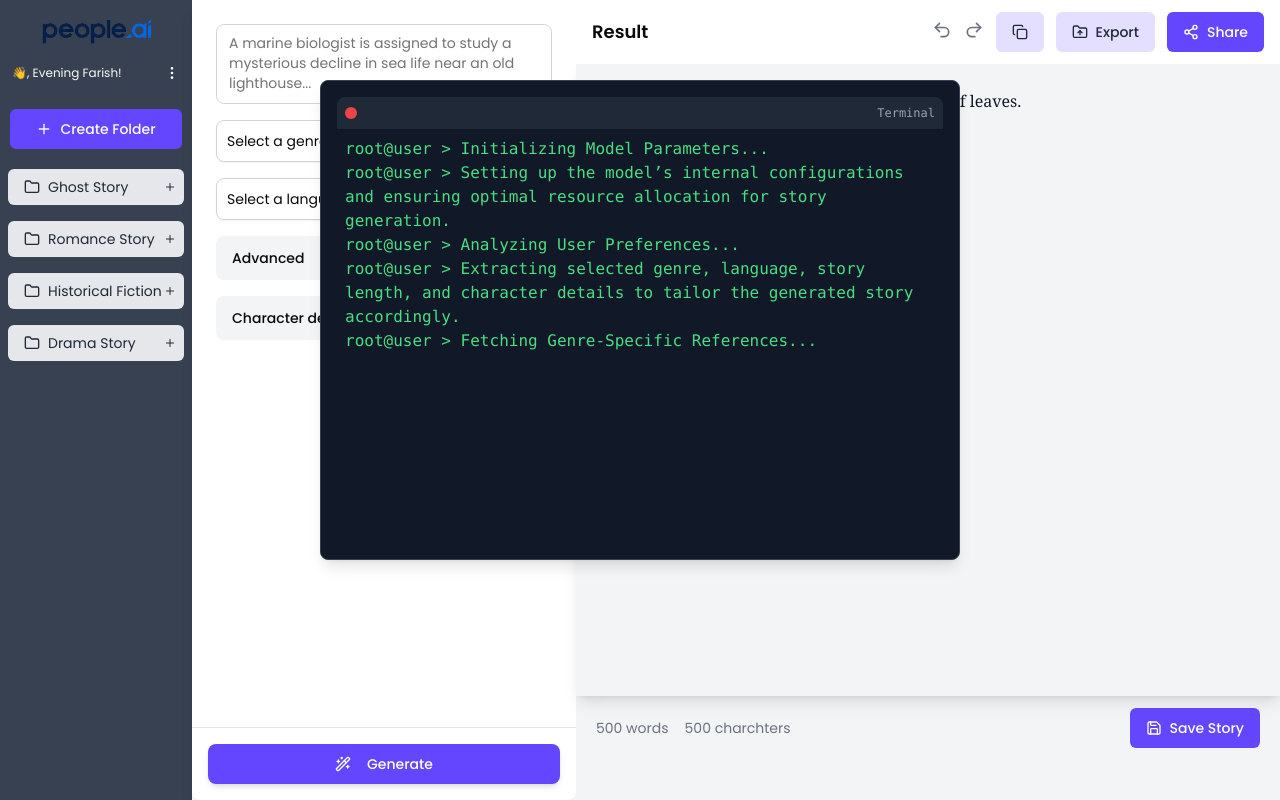
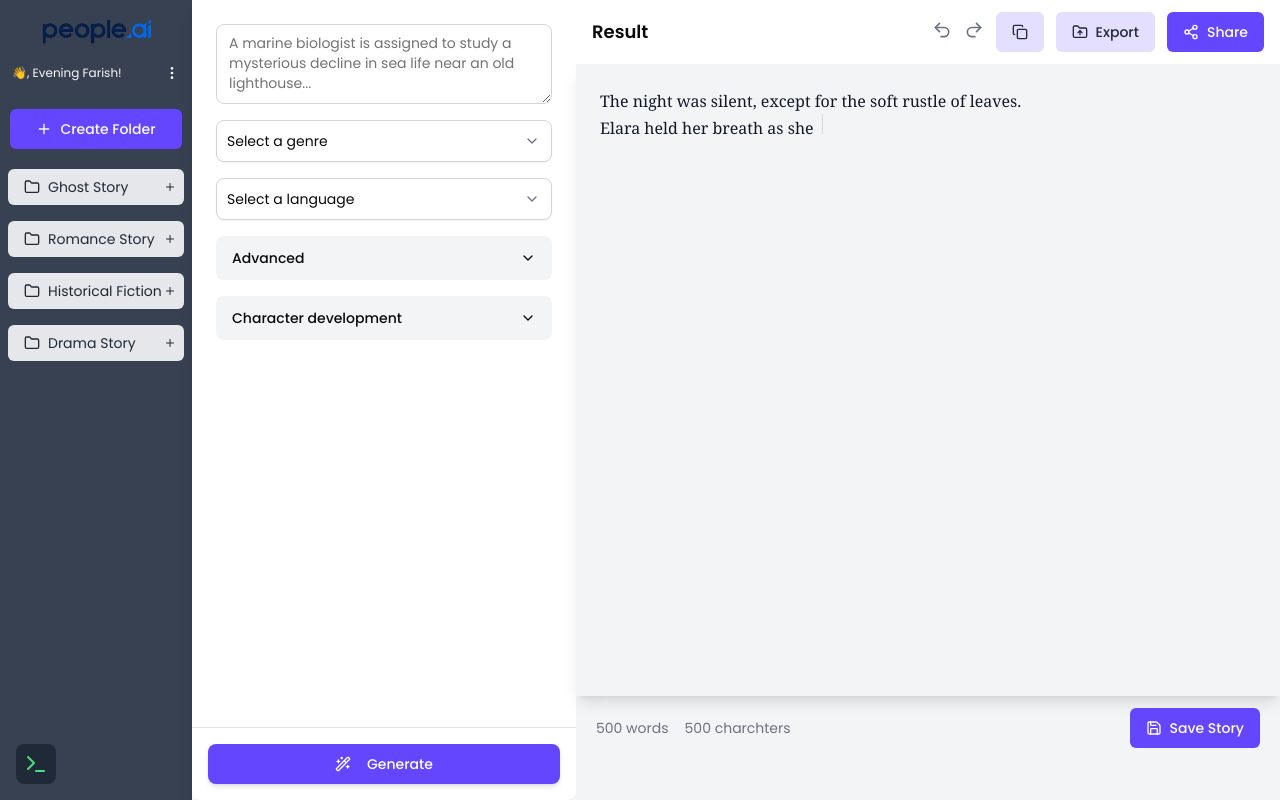
Before and after one commit to farish-jamal/Gen-ai-story, a React (Vite) app: page /my-workspace in a window 1280 px wide. Built offline with nearby package versions, Linux system fonts and the light colour scheme.

Commit message:
Addded New Terminal miminization functionality

```diff
--- a/src/components/TerminalEditor.tsx
+++ b/src/components/TerminalEditor.tsx
@@ -4,7 +4,7 @@ import { TerminalIcon } from "lucide-react";
 
 export default function Terminal() {
   const [lines, setLines] = useState<string[]>([]);
-  const [isVisible, setIsVisible] = useState(true);
+  const [isVisible, setIsVisible] = useState(false);
   const terminalRef = useRef<HTMLDivElement | null>(null);
 
   useEffect(() => {
```
